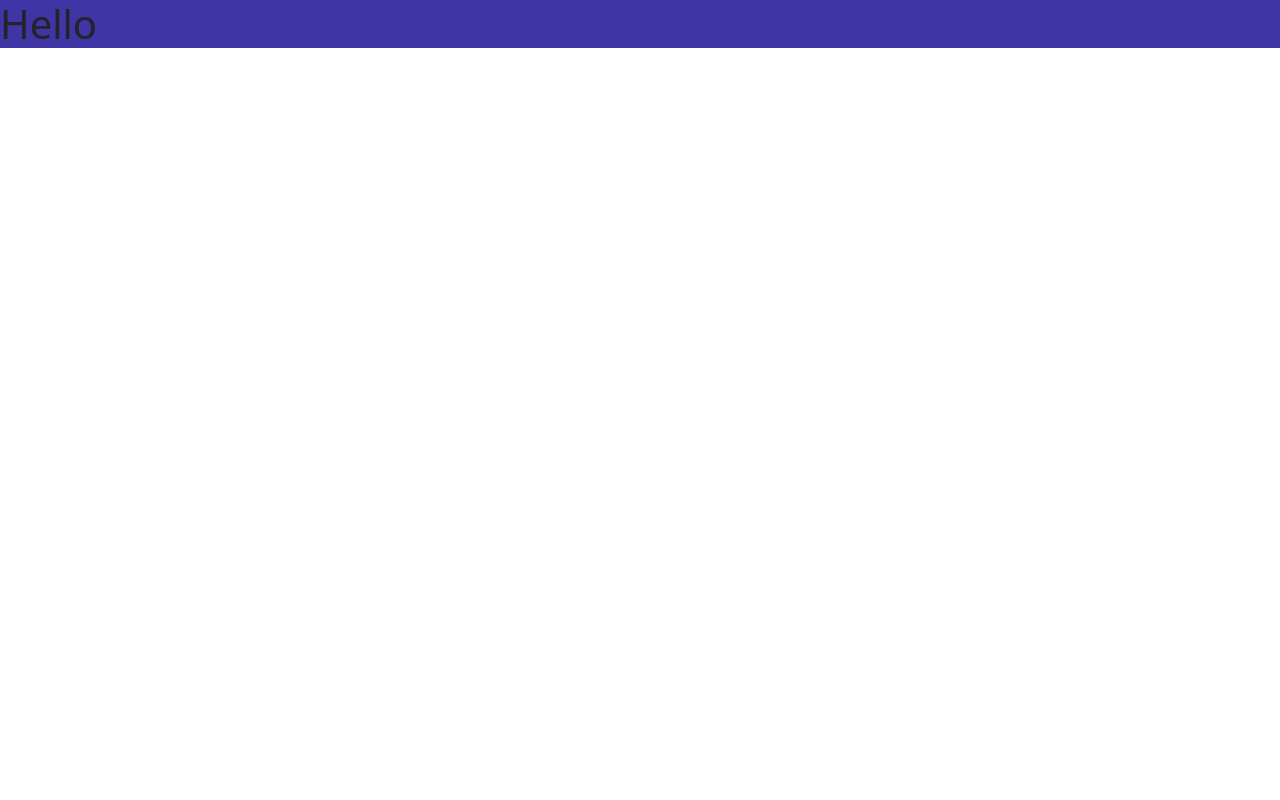
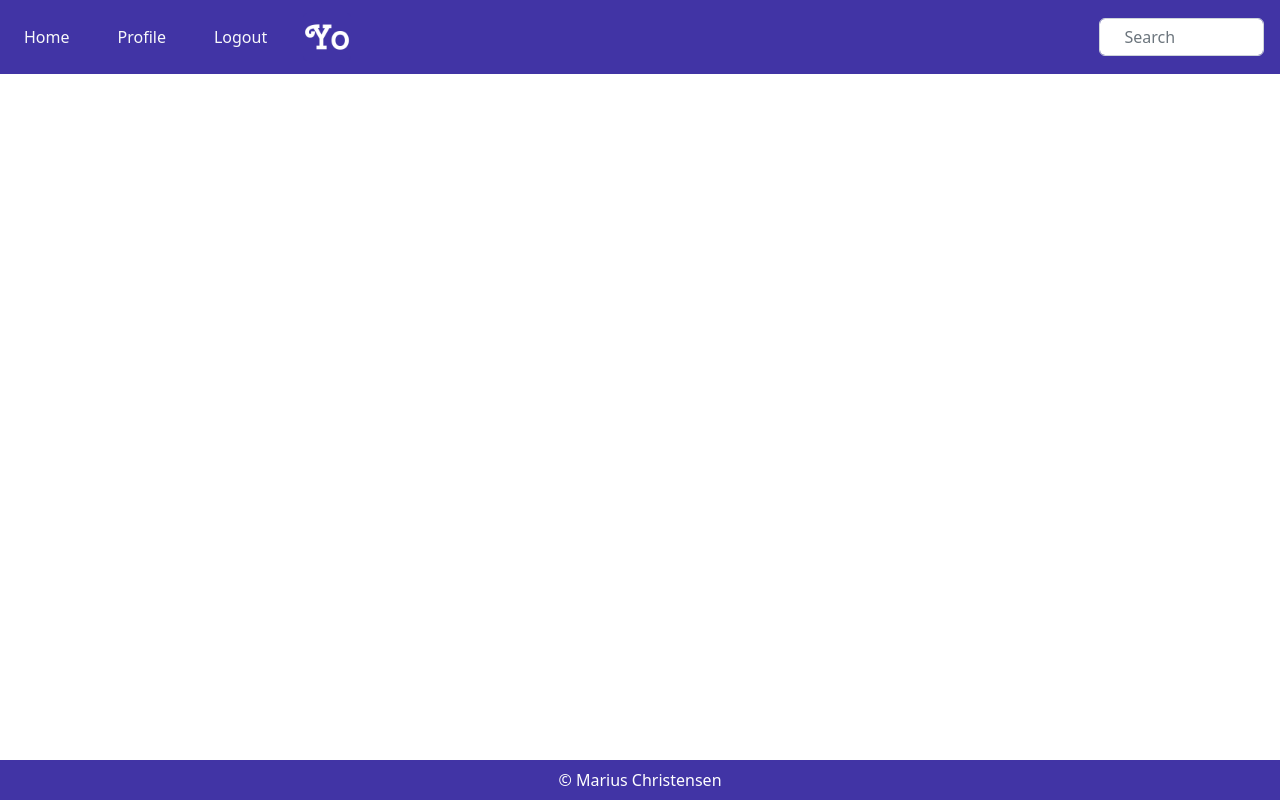
Before and after one commit to MariusChristensen/css-frameworks-ca, a website: page profile.html in a window 1280 px wide. Drawn offline with nearby package versions, Linux system fonts and the light colour scheme.

Commit message:
fixed navbar for all pages
needs a few adjustments but happy for now

```diff
--- a/profile.html
+++ b/profile.html
@@ -4,11 +4,50 @@
     <meta charset="UTF-8" />
     <meta http-equiv="X-UA-Compatible" content="IE=edge" />
     <meta name="viewport" content="width=device-width, initial-scale=1.0" />
-    <title>Yo | Profile</title>
+    <title>Yo | Home</title>
     <link rel="stylesheet" href="/dist/css/styles.css" />
   </head>
-  <body>
-    <h1 class="bg-primary">Hello</h1>
+  <body class="d-flex flex-column min-vh-100">
+    <header>
+      <nav class="navbar bg-primary navbar-expand-md">
+        <ul class="navbar-nav me-auto">
+          <li class="nav-item">
+            <a href="/home.html" class="nav-link text-light py-1 px-3 mx-2"
+              >Home</a
+            >
+          </li>
+          <li class="nav-item">
+            <a
+              href="/profile.html"
+              class="nav-link text-light py-1 px-3 mx-2"
+              >Profile</a
+            >
+          </li>
+          <li class="nav-item">
+            <a href="/index.html" class="nav-link text-light py-1 px-3 mx-2"
+              >Logout</a
+            >
+          </li>
+        </ul>
+      </div>
+        <div class="container-fluid">
+          <a href="/home.html" class="navbar-brand"
+            ><img src="/images/favicon.ico" alt="logo of Yo" class="brand-logo"
+          /></a>
+        </div>
+        <form class="d-flex mx-3" role="search">
+          <input
+            type="search"
+            class="form-control search-bar ps-4"
+            placeholder="Search"
+            aria-label="search"
+          />
+        </form>
+      </nav>
+    </header>
+
+    </main>
+    <footer class="bg-primary text-white mt-auto p-2 text-center">&copy; Marius Christensen</footer>
     <script src="/node_modules/bootstrap/dist/js/bootstrap.bundle.min.js"></script>
   </body>
 </html>
--- a/src/scss/components/_nav.scss
+++ /dev/null
@@ -1,4 +0,0 @@
-.brand-logo {
-  border: 5px solid $secondary;
-  border-radius: 20%;
-}
```
Also changed, not shown: home.html (+41 -2 lines), index.html (+2 -2 lines), dist/css/styles.css, 1 other file.
